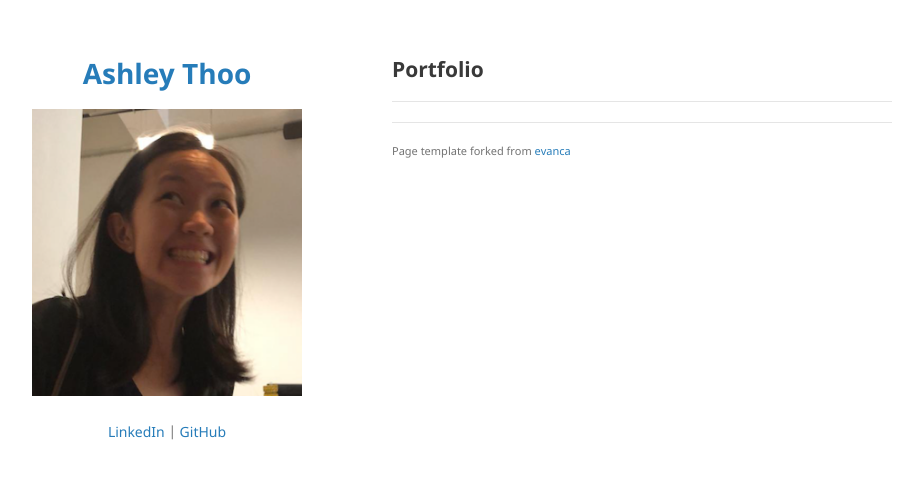
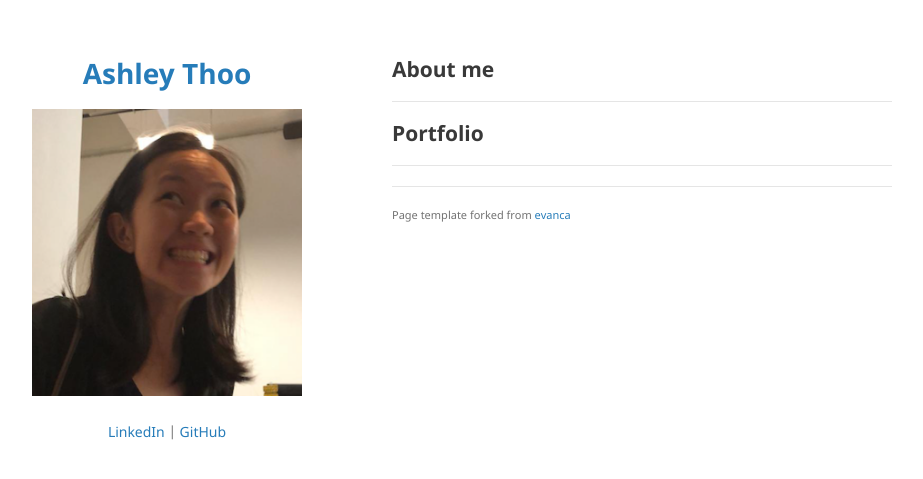
Before and after one commit to ashleythy/ashleythy.github.io, a Jekyll site: the page built from index.md, in a window 1280 px wide. Shown: the top 479 px of the page, without its empty margins (178-1101 px from the left). Built offline with Jekyll 4.4.1, drawn with Linux system fonts in a browser that asks for light colours; our own code applies the rules of GitHub Pages for plain Markdown files.

Commit message:
Update index.md

```diff
--- a/index.md
+++ b/index.md
@@ -1,11 +1,13 @@
+## About me
+
+---
+
 ## Portfolio
 
 ---
 
 
 
-
-
 ---
 <p style="font-size:11px">Page template forked from <a href="https://github.com/evanca/quick-portfolio">evanca</a></p>
 <!-- Remove above link if you don't want to attibute -->
```
